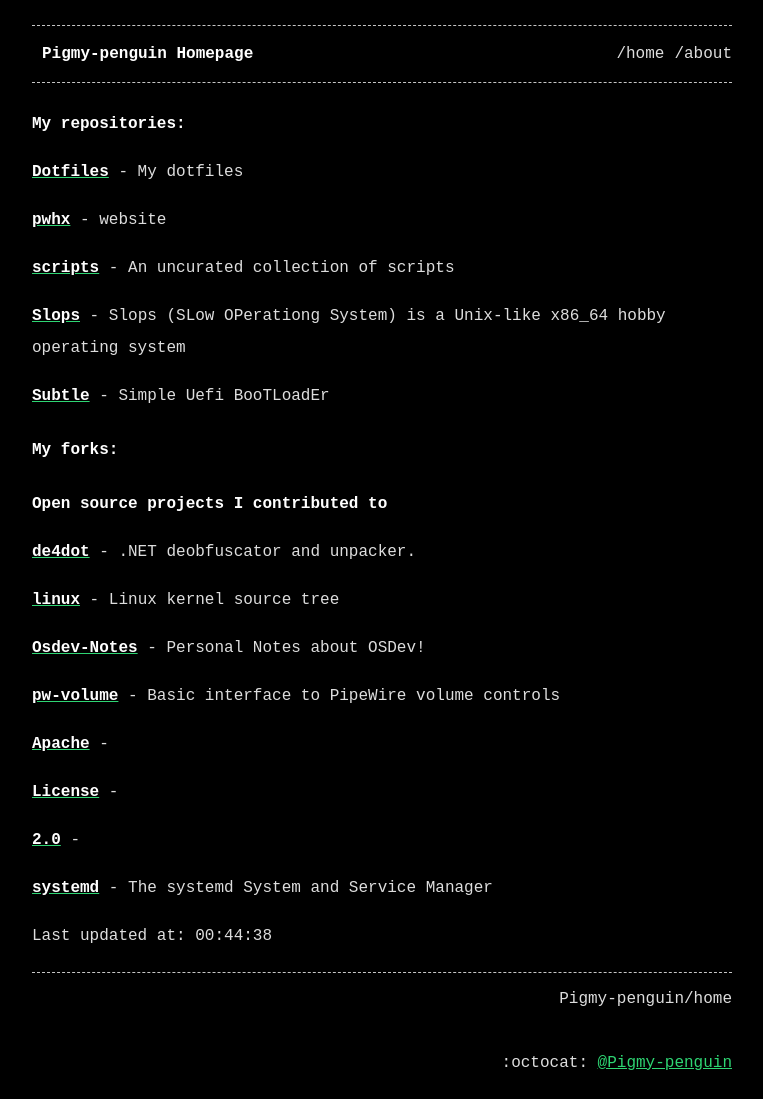
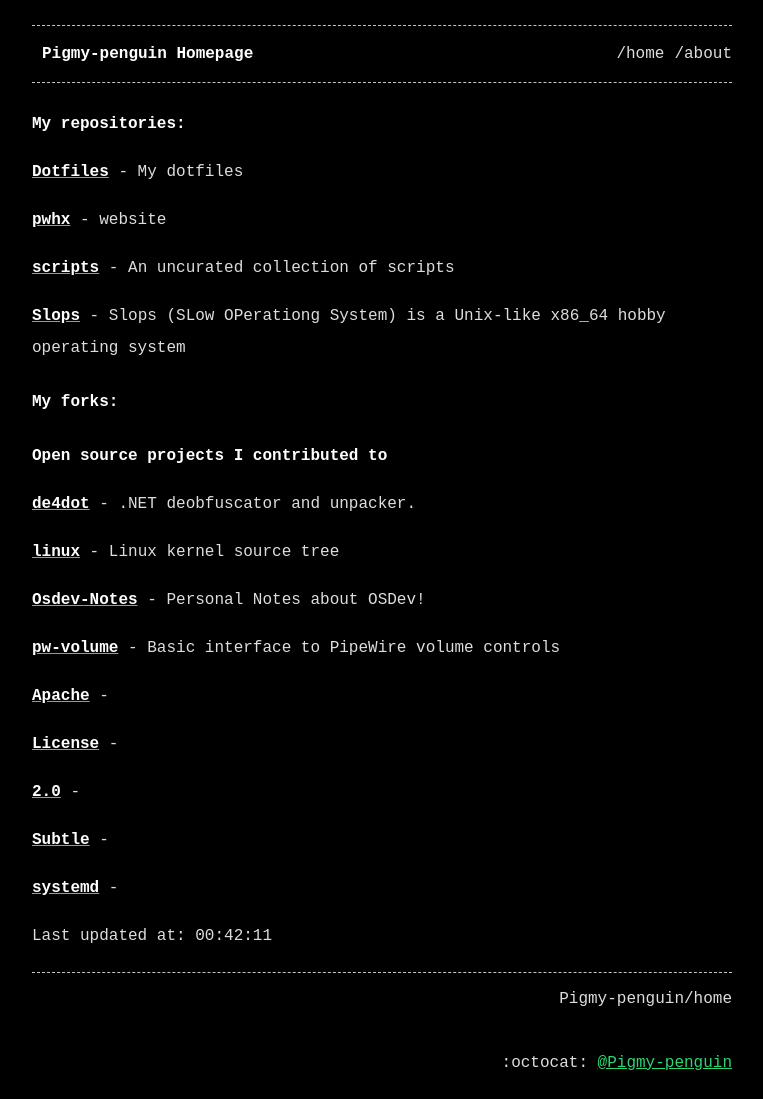
Before and after one commit to Pigmy-penguin/Pigmy-penguin.github.io, a Jekyll site: the page built from index.md, in a window 1280 px wide. Shown: the whole page, without its empty margins (258-1021 px from the left). Built offline with Jekyll 4.4.1, drawn with Linux system fonts in a browser that asks for light colours.

Commit message:
Auto updating the website

```diff
--- a/index.md
+++ b/index.md
@@ -14,8 +14,6 @@ title: Pigmy-penguin Homepage
 [**scripts**](https://github.com/Pigmy-penguin/scripts) - An uncurated collection of scripts
 
 [**Slops**](https://github.com/Pigmy-penguin/Slops) - Slops (SLow OPerationg System) is a Unix-like x86_64 hobby operating system
-
-[**Subtle**](https://github.com/Pigmy-penguin/Subtle) - Simple Uefi BooTLoadEr
 
 ## My forks:
 ### Open source projects I contributed to
@@ -34,7 +32,9 @@ title: Pigmy-penguin Homepage
 
 [**2.0**](https://github.com/Pigmy-penguin/2.0) -
 
-[**systemd**](https://github.com/Pigmy-penguin/systemd) - The systemd System and Service Manager
+[**Subtle**](https://github.com/Pigmy-penguin/Subtle) -
+
+[**systemd**](https://github.com/Pigmy-penguin/systemd) -
 
 
-Last updated at: 00:44:38
+Last updated at: 00:42:11
```
Also changed, not shown: 2 other files.
